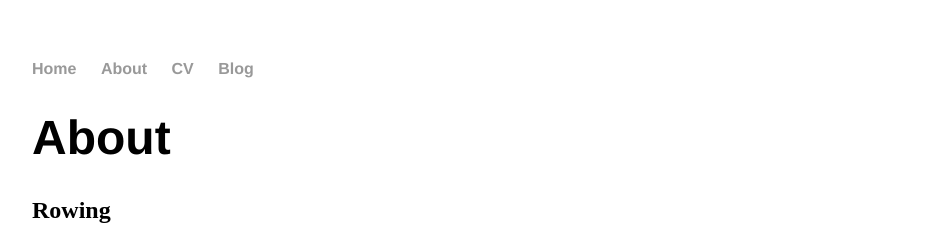
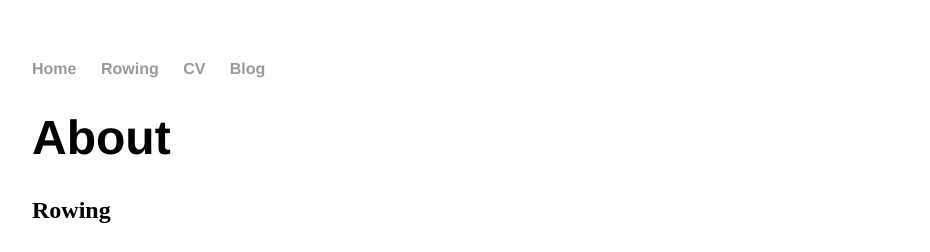
Before and after one commit to ChandlerScheurkogel/ChandlerScheurkogel.github.io, a Jekyll site: the page built from about/index.html, in a window 1280 px wide. Shown: the top 252 px of the page, without its empty margins (160-1090 px from the left). Built offline with Jekyll 4.4.1, drawn with Linux system fonts in a browser that asks for light colours.

Commit message:
Update default.html

```diff
--- a/_layouts/default.html
+++ b/_layouts/default.html
@@ -9,7 +9,7 @@
 			<nav>
 	    		<ul>
 	        		<li><a href="/">Home</a></li>
-		        	<li><a href="/about">About</a></li>
+		        	<li><a href="/about">Rowing</a></li>
 	        		<li><a href="/cv">CV</a></li>
 	        		<li><a href="/blog">Blog</a></li>
 	    		</ul>
```
